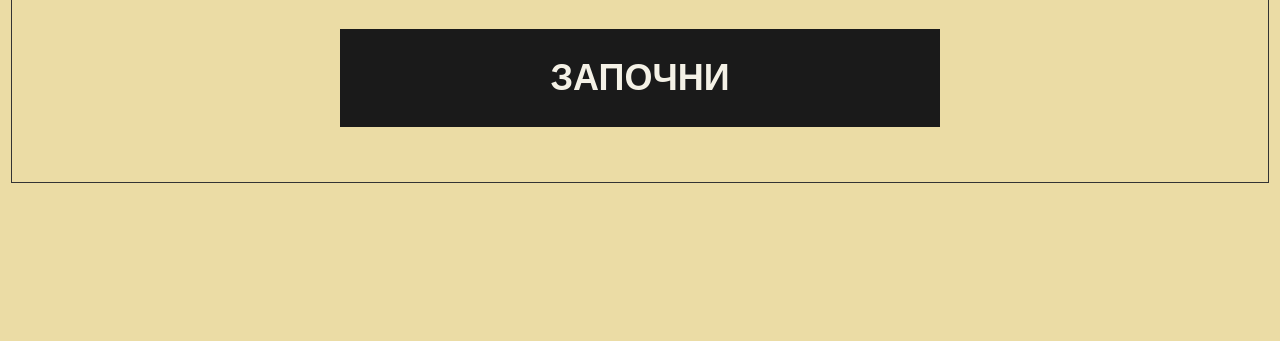
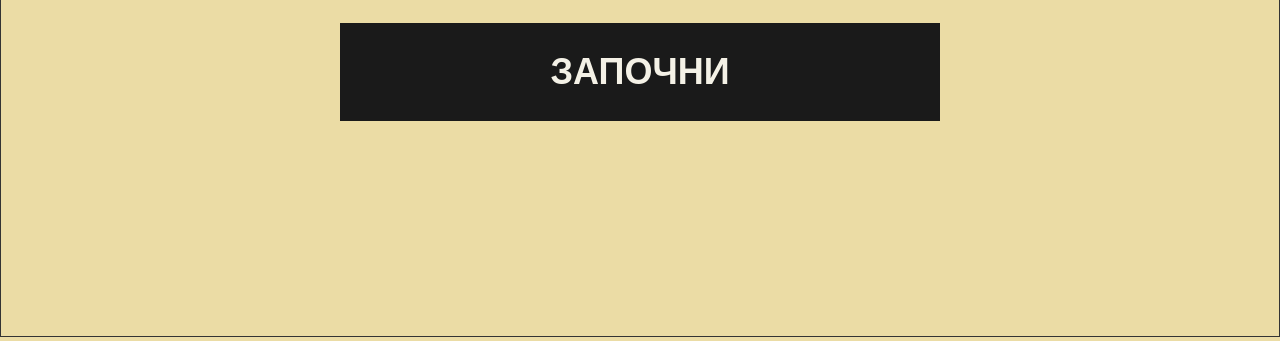
Before and after one commit to philipphilipov/gamehistory, a plain HTML site: page index.html in a window 1280 px wide. Shown: the part 479-820 px from the top of the page. Drawn offline with nearby package versions, Linux system fonts and the light colour scheme; a web font is replaced by a local one.

Commit message:
Add files via upload

```diff
--- a/index.html
+++ b/index.html
@@ -13,23 +13,17 @@ body{
   background-color:#ebdca5;
   margin:0;
   color:#1a1a1a;
-
   display:flex;
   justify-content:center;
-  align-items:flex-start;
-
-  min-height:100vh;
-  overflow-x:hidden;
-  overflow-y:auto;
-
+  align-items:center;
+  height:100vh;
+  overflow:hidden;
   perspective:3000px;
-  padding:10px 0;
 }
 
 #container{
   width:95vw;
-  min-height:auto;
-  height:auto;
+  height:95vh;
   background:#ebdca5;
   padding:50px 50px 20px 50px;
   border:1px solid #333;
@@ -38,10 +32,6 @@ body{
   transform-origin:left center;
   transform-style:preserve-3d;
   backface-visibility:hidden;
-  padding:30px 20px 15px 20px;
-  overflow-y:auto;
-  overflow-x:hidden;
-
 }
 
 .page-flip{
```
